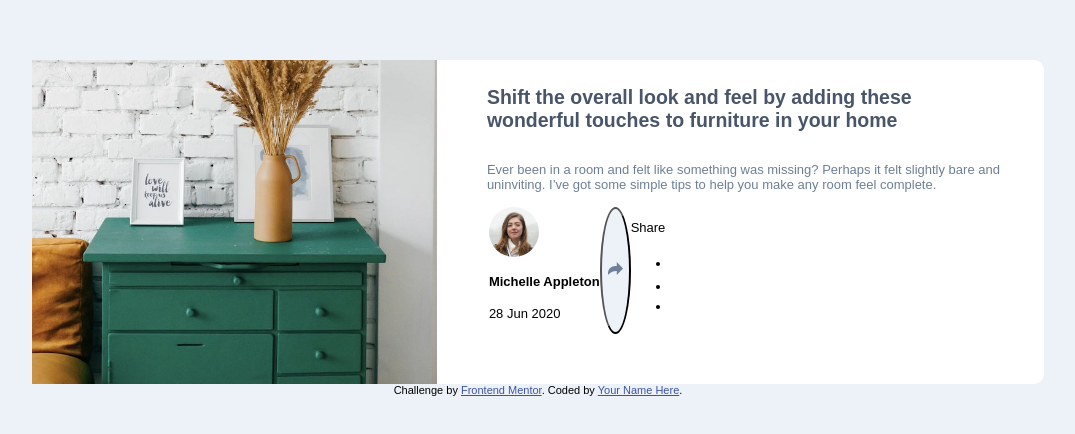
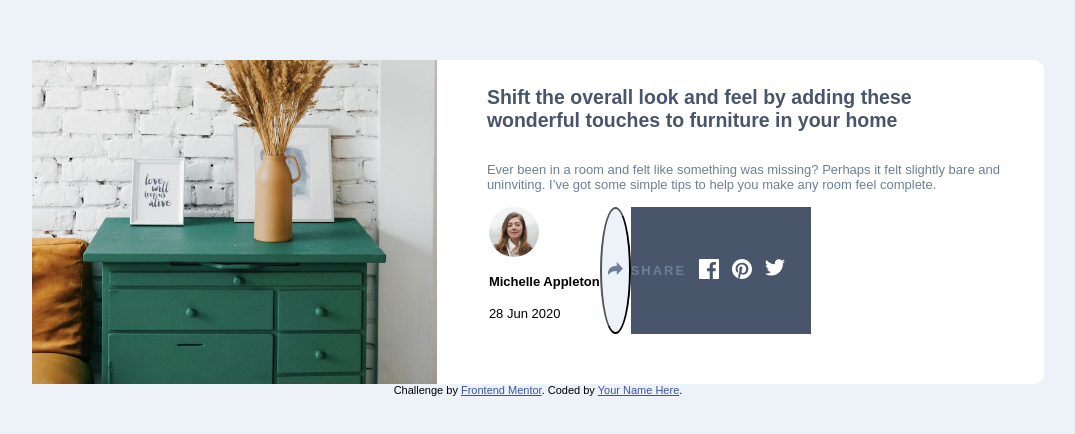
Before and after one commit to Jamziniho/fm-article-preview-component, a plain HTML site: page index.html in a window 1280 px wide. Shown: the part 180-614 px from the top of the page, without its empty margins (102-1177 px from the left). Drawn offline with Linux system fonts and the light colour scheme.

Commit message:
- 17th September 2024

```diff
--- a/index.css
+++ b/index.css
@@ -72,6 +72,28 @@ body {
   background-color: hsl(210, 46%, 95%);
 }
 
+.open-share {
+  background-color:hsl(217, 19%, 35%);
+  display: flex;
+  flex-direction: row;
+  align-items: center;
+  ul {
+    list-style-type: none;
+    padding: 1em;
+    display: flex;
+      li {
+        margin-right: 1em;
+      }
+  }
+  p {
+    color: hsl(214, 17%, 51%);
+    font-weight: 700;
+    text-transform: uppercase;
+    letter-spacing: 2px;
+  }
+
+}
+
 .attribution {
   font-size: 11px;
   text-align: center;
--- a/index.js
+++ b/index.js
@@ -29,7 +29,7 @@ const openShare = document.getElementsByClassName("open-share");
 shareButton.addEventListener("click", event => {
 
 if(openShare[0].style.display === "none"){
-  openShare[0].style.display = "block";
+  openShare[0].style.display = "flex";
 }
 else{
   openShare[0].style.display = "none";
```
